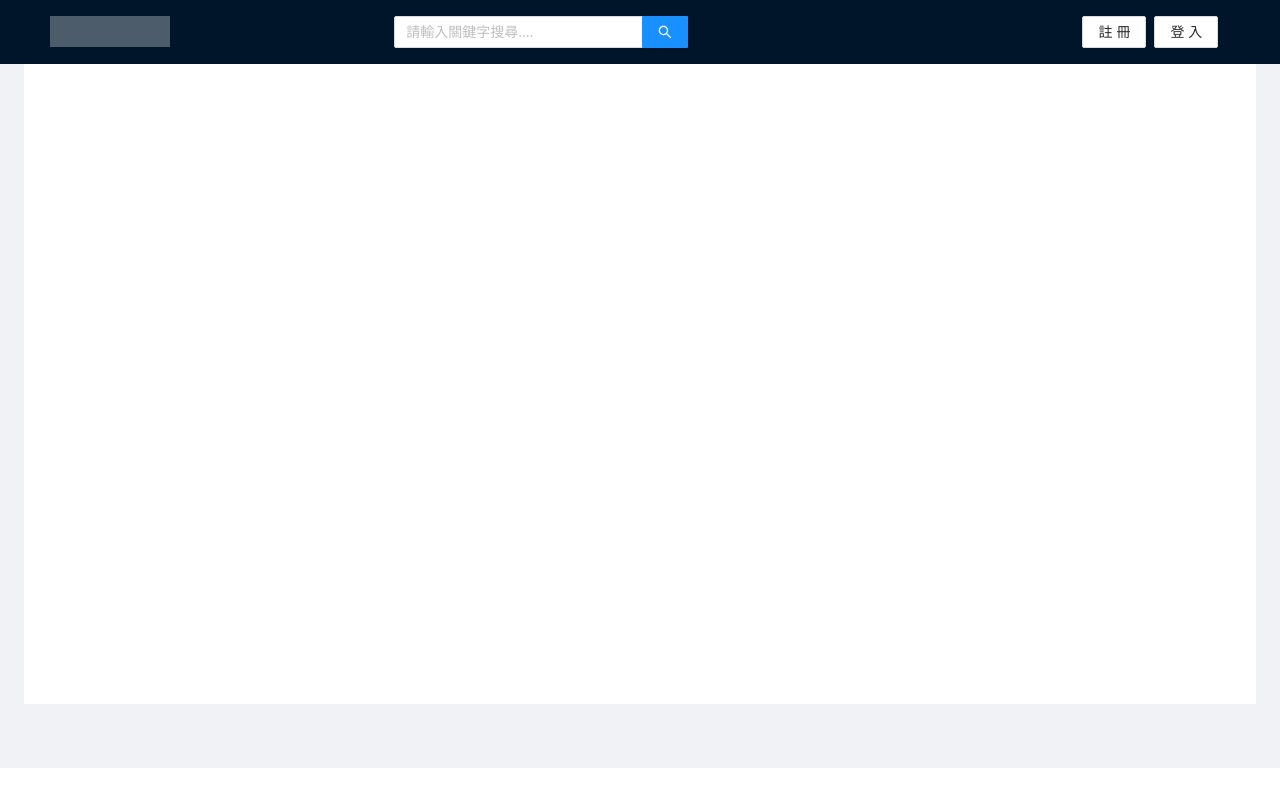
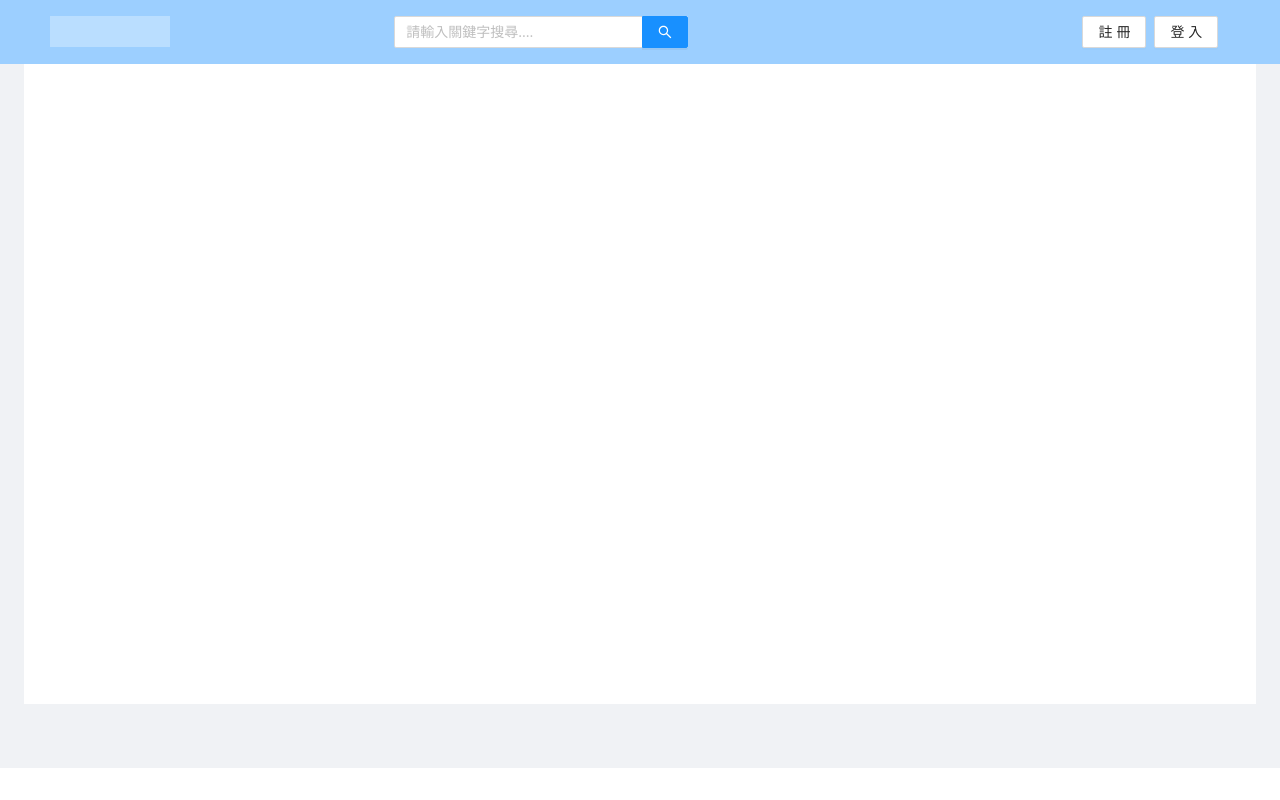
Before and after one commit to mark0613/1111_SWED_Petto, a React app in the folder petto-page/: page /home in a window 1280 px wide. Built offline with nearby package versions, Linux system fonts and the light colour scheme.

Commit message:
調整版面

```diff
--- a/petto-page/src/Views/Template/Template.css
+++ b/petto-page/src/Views/Template/Template.css
@@ -18,3 +18,6 @@
     padding: 24px;
     background: #fff;
 }
+.ant-layout-header {
+    background-color: #9ccfff !important;
+}
```
